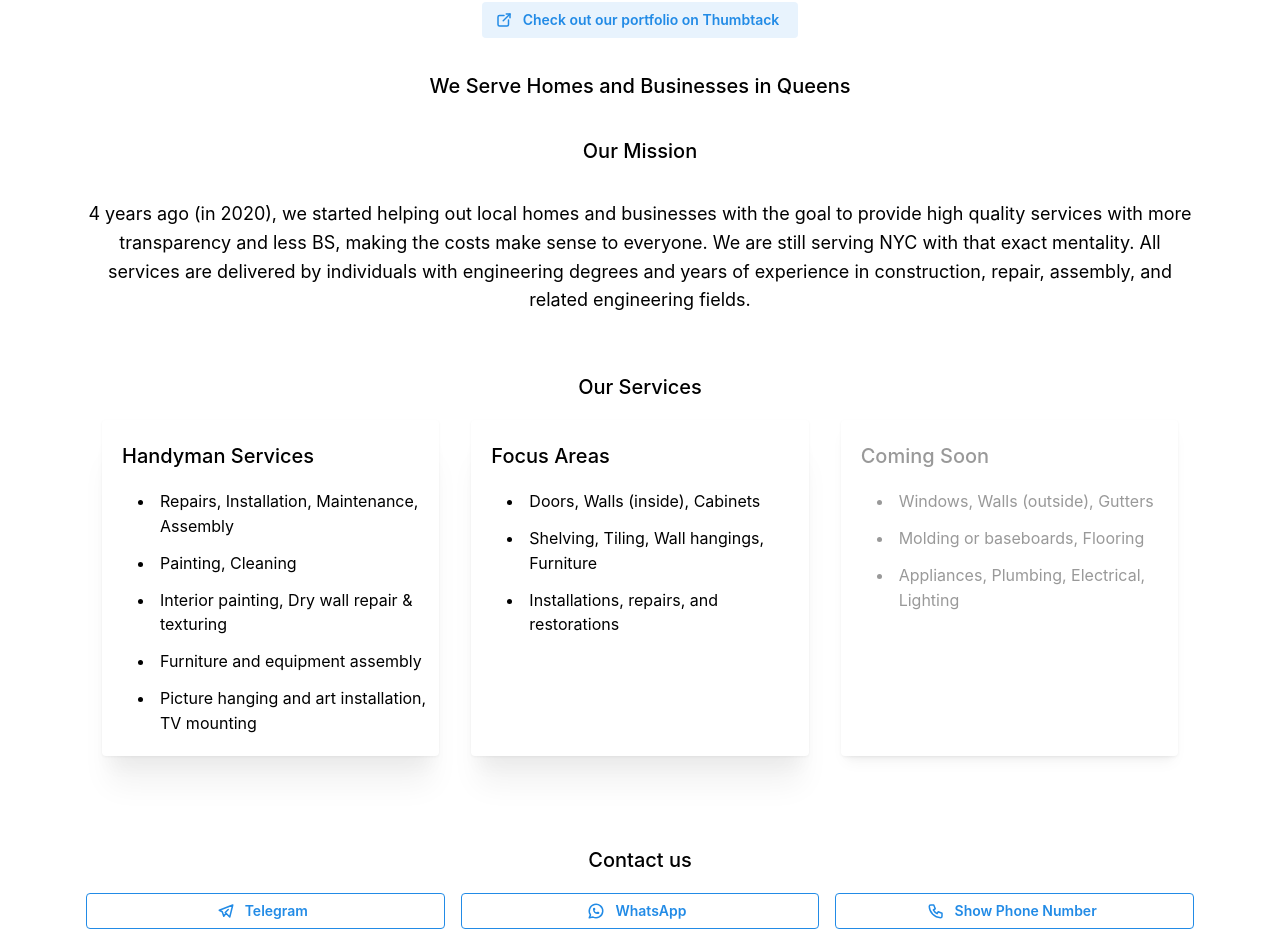
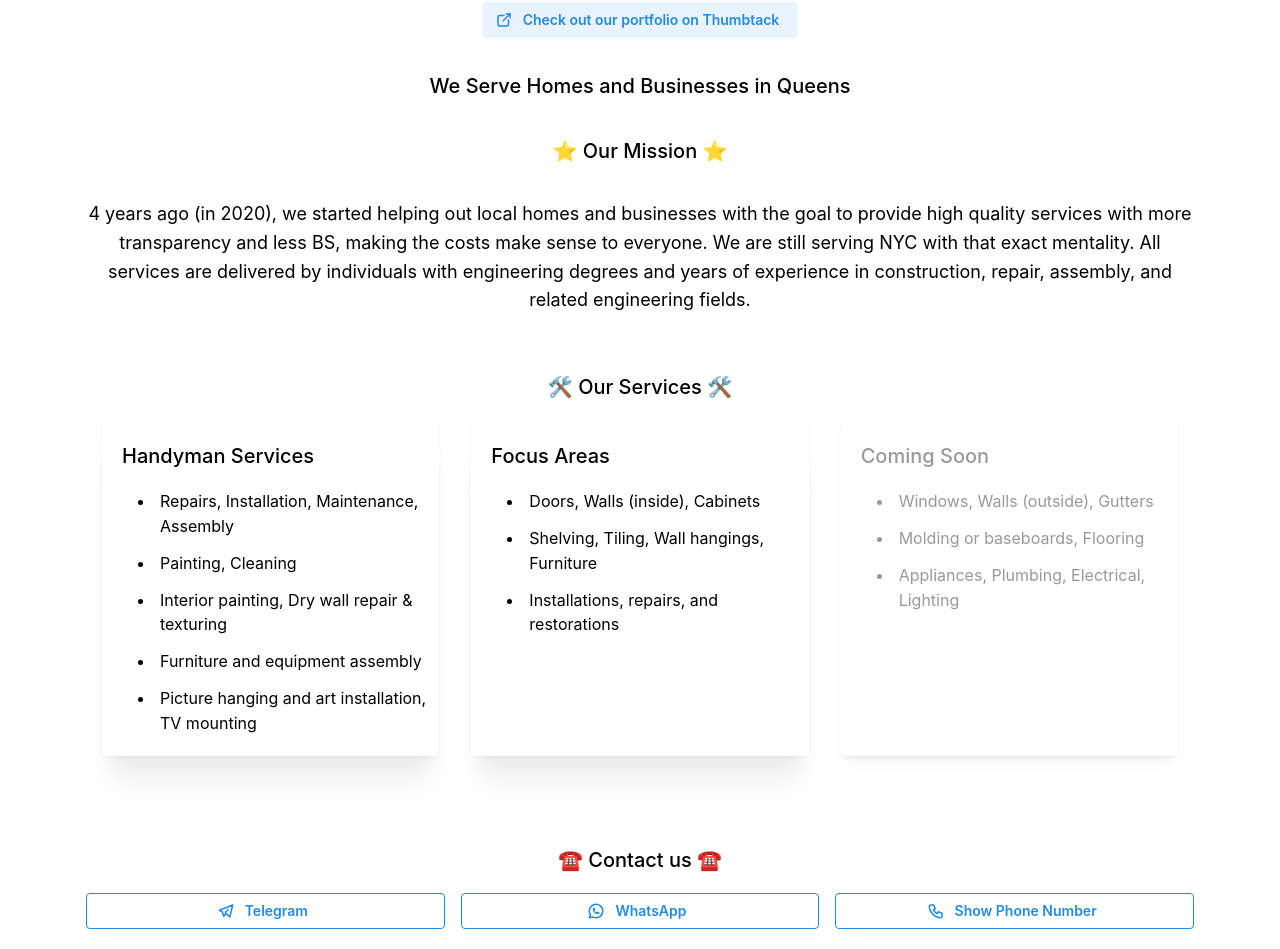
Before and after one commit to gatsbyz/nextjs-app, a Next.js app: page / in a window 1280 px wide. Shown: the part 200-1149 px from the top of the page. Built offline with nearby package versions, Linux system fonts and the light colour scheme.

Commit message:
adding some emojis

```diff
--- a/app/page.tsx
+++ b/app/page.tsx
@@ -54,11 +54,23 @@ const TypingEffect = ({
   );
 };
 
+
+function decode(encodedString: string) {
+  // Decode the Base64 string to normal text
+  const decodedBytes = atob(encodedString);
+  // Convert the numbers back to the original phone number
+  const originalNumber = decodedBytes.split('').map(function(char) {
+    return String.fromCharCode(char.charCodeAt(0) - 1);
+  }).join('');
+  return originalNumber;
+}
+
 export default function HomePage() {
   const [showPhoneNumber, setShowPhoneNumber] = useState(false);
   const theme = useMantineTheme();
   const handleShowPhoneNumber = () => setShowPhoneNumber(true);
-  const phoneNumber = "+1 (404) 840-4655";
+  const encodedPhoneNumber = "LDIhKTUxNSohOTUxLjU3NjY=";
+  const phoneNumber = decode(encodedPhoneNumber);
   const whatsappMessage = encodeURIComponent("Hello, I'm interested in your handyman services.");
 
   return (
@@ -84,7 +96,7 @@ export default function HomePage() {
           </Text>
 
           <Text size="xl" fw={500} my="xl">
-            Our Mission
+            ⭐ Our Mission ⭐
           </Text>
           <Text size="lg" ta="center">
             4 years ago (in 2020), we started helping out local homes and businesses with the goal to provide high quality services with more transparency and less BS, making the costs make sense to everyone. We are still serving NYC with that exact mentality. All services are delivered by individuals with engineering degrees and years of experience in construction, repair, assembly, and related engineering fields.
@@ -95,7 +107,7 @@ export default function HomePage() {
 
         <Box w="100%" p='20px 0' ta='center'>
           <Text size="xl" fw={500} my="md">
-            Contact us
+          ☎️ Contact us ☎️
           </Text>
           <Group grow wrap="nowrap">
             <Button variant="outline" component="a" href="https://t.me/gatsbeta" target="_blank" leftSection={<IconBrandTelegram size={18} />}>
--- a/app/services.tsx
+++ b/app/services.tsx
@@ -34,7 +34,7 @@ export default function ServicesPage() {
   return (
 <Container mb="xl" style={{ maxWidth: '100%' }}>
       <Text ta="center" size="xl" fw={500} my="md">
-        Our Services
+        🛠️ Our Services 🛠️
       </Text>
 
       <SimpleGrid
```
